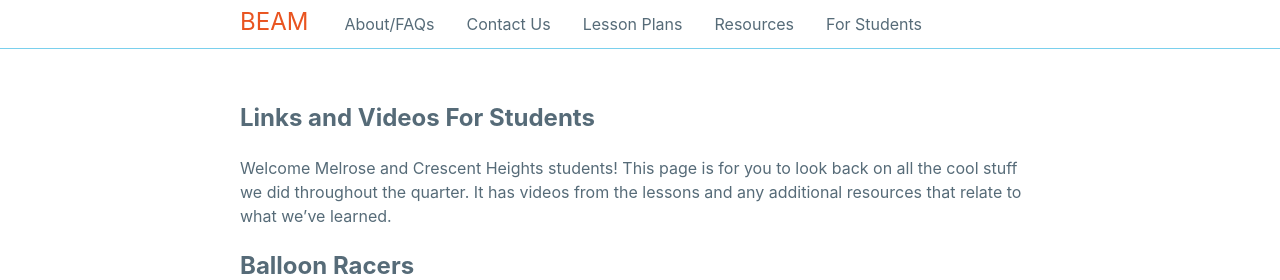
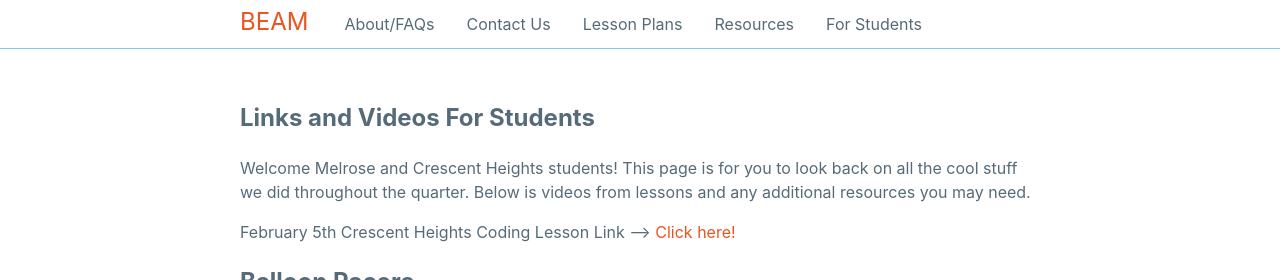
Before and after one commit to beam-ucla/beam-website, a Jekyll site: the page built from for-students.md, in a window 1280 px wide and 900 px high, cut to the strip 0-280 px from the top of the window. Built offline with Jekyll 4.4.1, drawn with Linux system fonts in a browser that asks for light colours.

Commit message:
adding link for crescent heights coding lesson

```diff
--- a/for-students.md
+++ b/for-students.md
@@ -5,7 +5,9 @@ title: For Students
 ## Links and Videos For Students
 
 
-Welcome Melrose and Crescent Heights students! This page is for you to look back on all the cool stuff we did throughout the quarter. It has videos from the lessons and any additional resources that relate to what we've learned.
+Welcome Melrose and Crescent Heights students! This page is for you to look back on all the cool stuff we did throughout the quarter. Below is videos from lessons and any additional resources you may need.
+
+February 5th Crescent Heights Coding Lesson Link --> [Click here!](https://planet.mblock.cc/project/575606)
 
 ## Balloon Racers
 [![Balloon Racers](http://img.youtube.com/vi/_-Hf93S8EdY/0.jpg)](http://www.youtube.com/watch?v=_-Hf93S8EdY "Balloon Racers")
```
